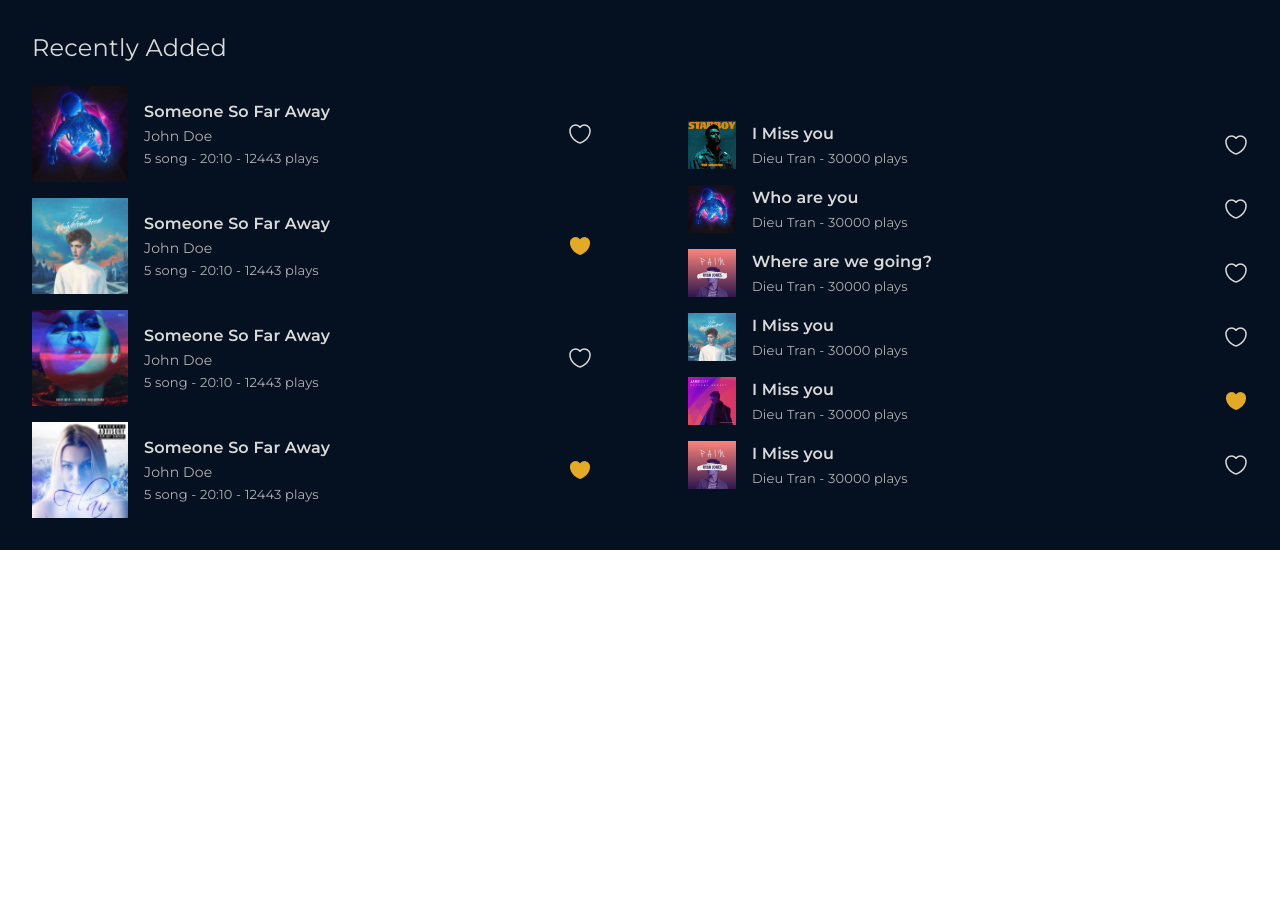
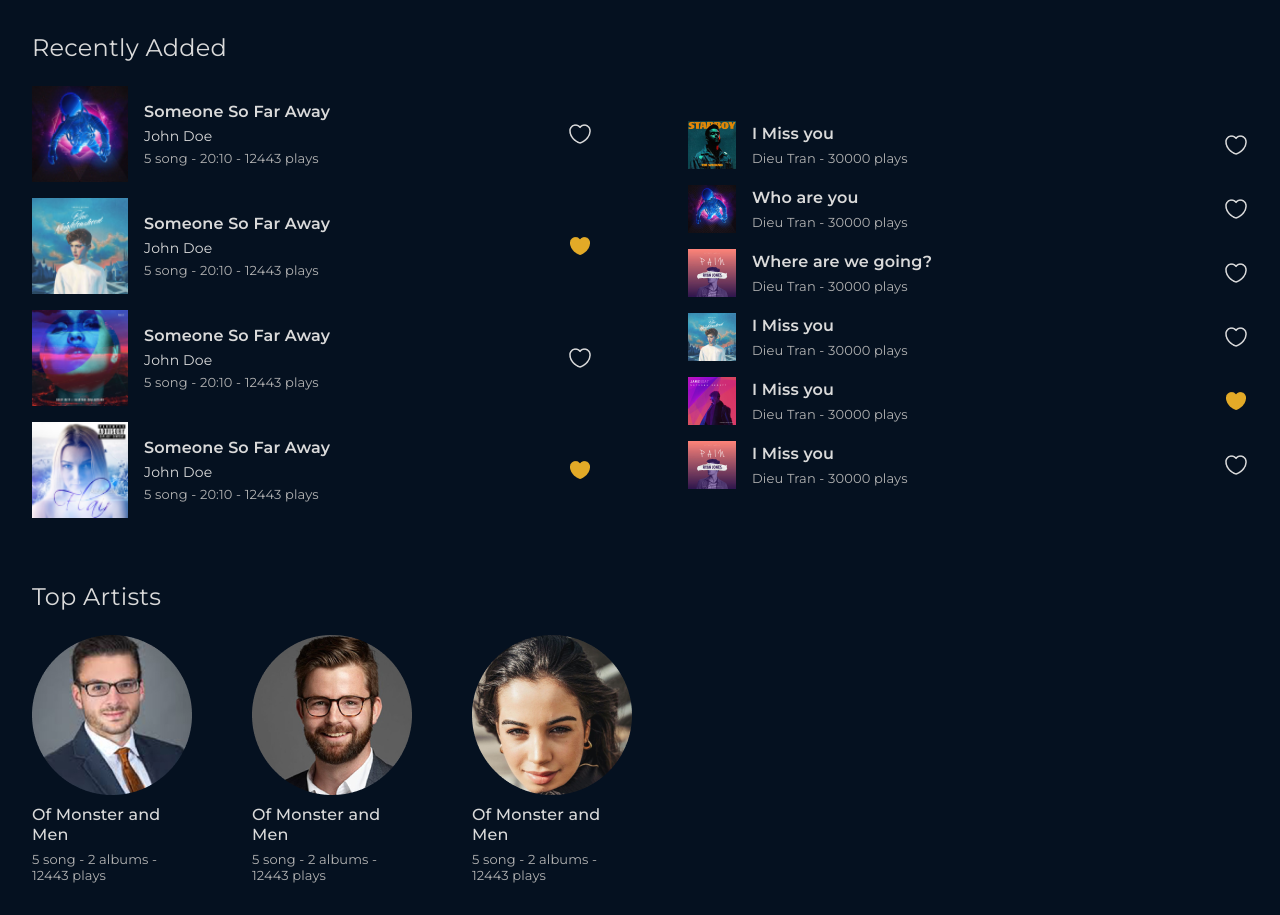
Before and after one commit to rejoan121615/music-app-front-end, a website: page src/index.html in a window 1280 px wide. Shown: the part 580-1495 px from the top of the page. Before the commit the page ends 1130 px from the top, so only its background shows below. Drawn offline with Linux system fonts and the light colour scheme.

Commit message:
top artists section complete

```diff
--- a/src/index.html
+++ b/src/index.html
@@ -445,7 +445,9 @@
                                 </button>
                             </div>
                         </aside>
-                        <aside class="sm:mt-[6px] mt-6 flex flex-col gap-y-4 justify-center">
+                        <aside
+                            class="sm:mt-[6px] mt-6 flex flex-col gap-y-4 justify-center"
+                        >
                             <!-- songs  -->
                             <div class="flex justify-between items-center">
                                 <div class="flex items-center gap-x-4">
@@ -590,6 +592,65 @@
                     </div>
                 </div>
             </section>
+            <!--------------------- top artist  -------------------------->
+            <section>
+                <div class="box">
+                    <h3 class="title-3">Top Artists</h3>
+                    <!-- artist list  -->
+                    <div
+                        class="flex flex-wrap mt-6 gap-y-[60px] justify-between sm:flex-row sm:justify-start sm:gap-x-[60px]"
+                    >
+                        <!-- artist  -->
+                        <div class="max-w-[160px]">
+                            <img
+                                src="./img/top-artists/Rectangle 4301.png"
+                                alt="artist image"
+                                class="w-40"
+                            />
+                            <p
+                                class="font-[500] text-base leading-[20px] tracking-[0.01em] text-[#DADADA] mt-[10px]"
+                            >
+                                Of Monster and Men
+                            </p>
+                            <p class="album-name mt-[6px]">
+                                5 song - 2 albums - 12443 plays
+                            </p>
+                        </div>
+                        <!-- artist  -->
+                        <div class="max-w-[160px]">
+                            <img
+                                src="./img/top-artists/Rectangle 4301-1.png"
+                                alt="artist image"
+                                class="w-40"
+                            />
+                            <p
+                                class="font-[500] text-base leading-[20px] tracking-[0.01em] text-[#DADADA] mt-[10px]"
+                            >
+                                Of Monster and Men
+                            </p>
+                            <p class="album-name mt-[6px]">
+                                5 song - 2 albums - 12443 plays
+                            </p>
+                        </div>
+                        <!-- artist  -->
+                        <div class="max-w-[160px]">
+                            <img
+                                src="./img/top-artists/Rectangle 4301-2.png"
+                                alt="artist image"
+                                class="w-40"
+                            />
+                            <p
+                                class="font-[500] text-base leading-[20px] tracking-[0.01em] text-[#DADADA] mt-[10px]"
+                            >
+                                Of Monster and Men
+                            </p>
+                            <p class="album-name mt-[6px]">
+                                5 song - 2 albums - 12443 plays
+                            </p>
+                        </div>
+                    </div>
+                </div>
+            </section>
         </section>
     </body>
 </html>
--- a/src/input.css
+++ b/src/input.css
@@ -32,7 +32,7 @@
     }
 
     .artist-name {
-        @apply text-[14px] capitalize;
+        @apply text-[14px] capitalize text-[#dadada];
     }
 
     .view-all-btn {
```
Also changed, not shown: dist/output.css, src/img/top-artists/Rectangle 4301-1.png (added), src/img/top-artists/Rectangle 4301-2.png (added), src/img/top-artists/Rectangle 4301.png (added).
